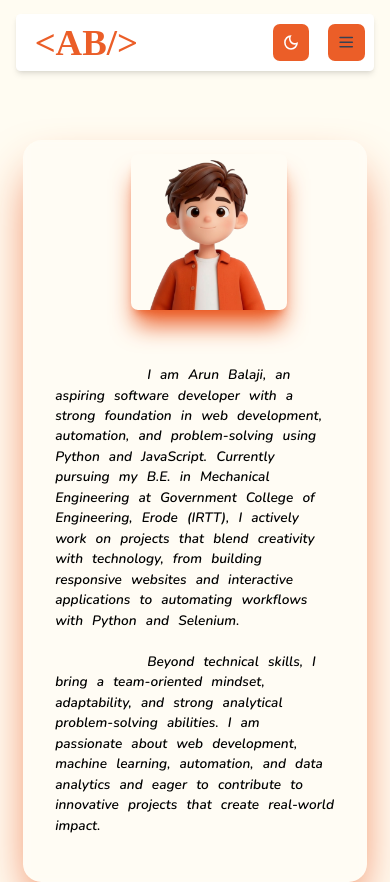
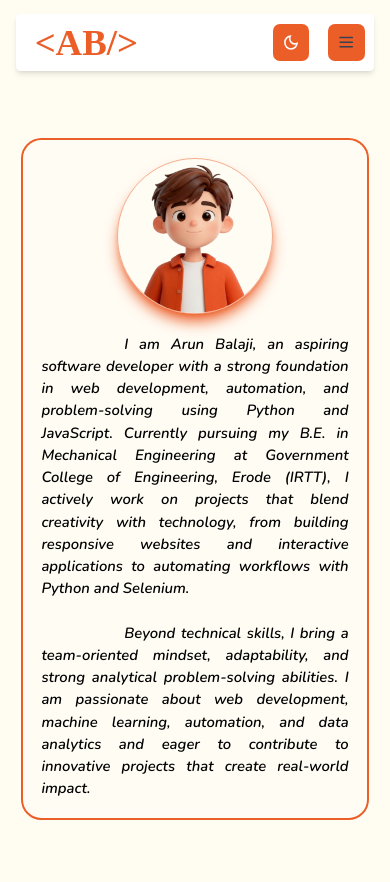
Before and after one commit to Arunbalaji1/portfolio, a React (Vite) app: page /about in a window 390 px wide. After the commit the page ends 844 px from the top, so only its background shows below. Built offline with nearby package versions, Linux system fonts and the light colour scheme; a web font is replaced by a local one.

Commit message:
feat:made projects section responsive

```diff
--- a/src/components/about.jsx
+++ b/src/components/about.jsx
@@ -5,18 +5,18 @@ export default function AboutMe() {
   return (
     <div>
       <Navbar/>
-      <section className="about  flex  md:justify-center md:items-center h-[80vh] w-full p-5 md:w-auto">
-        <div className="w-full md:w-fit gap-5 h-fit mt-10  p-3 shadow-2xl shadow-[#eb5e28]   rounded-2xl flex flex-col  md:flex-row bg-white/20 backdrop-blur-xs justify-around items-center">
+      <section className="about  flex  md:justify-center md:items-center h-fit w-full p-5 md:w-auto">
+        <div className="w-full md:w-fit  h-fit mt-10 md:mt-23   ring-2 ring-[#eb5e28]   rounded-2xl flex flex-col  md:flex-row bg-white/20 backdrop-blur-xs justify-around items-center">
           {/* Left image box */}
-          <div className=" ">
+          <div className="">
             <img
               src={profile}// Replace with your photo
               alt="Arun Profile"
-              className="shadow-[#eb5e28]  ml-6 rounded-md shadow-xl md:rounded-full w-[40vw] h-[40vw]   md:w-[40vh] md:h-[40vh] object-cover "
+              className="shadow-[#eb5e28] m-4  md:ml-10 rounded-full shadow-lg border-1 border-[#eb5e28]/50 md:rounded-full w-[40vw] h-[40vw]   md:w-[40vh] md:h-[40vh] object-cover "
             />
           </div>
           {/* Right content box */}
-          <div className=" indent-20 text-[3.5vw] sm:text-[1.9vw] md:text-[1.8vw] lg:text-[1.5vw]  xl:text-[1.3vw]  m-3   p-4 rounded-md w-full md:w-[50vw] h-fit font-semibold [word-spacing:0.3rem]   italic  text-black dark:text-white/80">
+          <div className=" indent-18 text-justify text-[3.8vw] sm:text-[1.9vw] md:text-[1.8vw] lg:text-[1.5vw]  xl:text-[1.3vw]  md:m-3   px-4 pb-4 md:p-4 rounded-md w-full md:w-[50vw] h-fit font-semibold    italic  text-black dark:text-white/80">
               <p>
                  I am Arun Balaji, an aspiring software developer with a strong foundation in web development, automation, and problem-solving using Python and JavaScript. Currently pursuing my B.E. in Mechanical Engineering at Government College of Engineering, Erode (IRTT), I actively work on projects that blend creativity with technology, from building responsive websites and interactive applications to automating workflows with Python and Selenium.
              </p>
--- a/src/components/navbar.jsx
+++ b/src/components/navbar.jsx
@@ -77,7 +77,7 @@ export default function Navbar() {
 
   return (
     <>
-      <nav className="flex md:text-[0.9rem] lg:text-[1rem] flex-wrap justify-between items-center shadow-md dark:shadow-[#d0ad96e7] bg-white dark:bg-gray-600 mx-auto mt-0 md:mt-5 rounded-sm py-0 px-2 md:p-0 md:h-11 w-11/12 md:w-5/6 lg:w-4/5 xl:w-5xl font-semibold">
+      <nav className="flex md:text-[0.9rem] lg:text-[1rem] flex-wrap justify-between items-center shadow-md dark:ring-1 dark:ring-[#eb5e28] bg-white dark:bg-[#203c56] mx-auto mt-0 md:mt-5 rounded-sm py-0 px-2 md:p-0 md:h-11 w-11/12 md:w-5/6 lg:w-4/5 xl:w-5xl font-semibold">
         {/* Logo */}
         <Link to="/"  className="logo text-lg md:text-xl mx-2">&lt;AB/&gt;</Link>
 
--- a/src/components/projects.jsx
+++ b/src/components/projects.jsx
@@ -85,14 +85,14 @@ export function ProjectCard({ title, description, techStack, image, github, link
 export default function Projects () {
 
 
-  return (<div className=' h-screen'>
+  return (<div>
     <Navbar/>
 
     <section id="projects" className="flex flex-col justify-around h-[90vh]   " >
 
-      <div className="flex overflow-x-auto space-x-4 p-4 scroll-smooth rounded-xl hide-scrollbar">
+      <div className="flex overflow-x-auto space-x-4 p-4 scroll-smooth rounded-xl hide-scrollbar ">
         <div className="min-w-[400px] h-fit p-5 flex items-center justify-center rounded-lg">
-          <div className='w-60 h-70  flex flex-col justify-center items-center '>
+          <div className='w-60 h-70  flex flex-col justify-center items-center  '>
             <img src={rocket} alt="" className='-rotate-50 h-50 w-50' />
             <div className='text-[#eb5e28] text-4xl font-bold'>SWIPE</div>
           </div>
```
